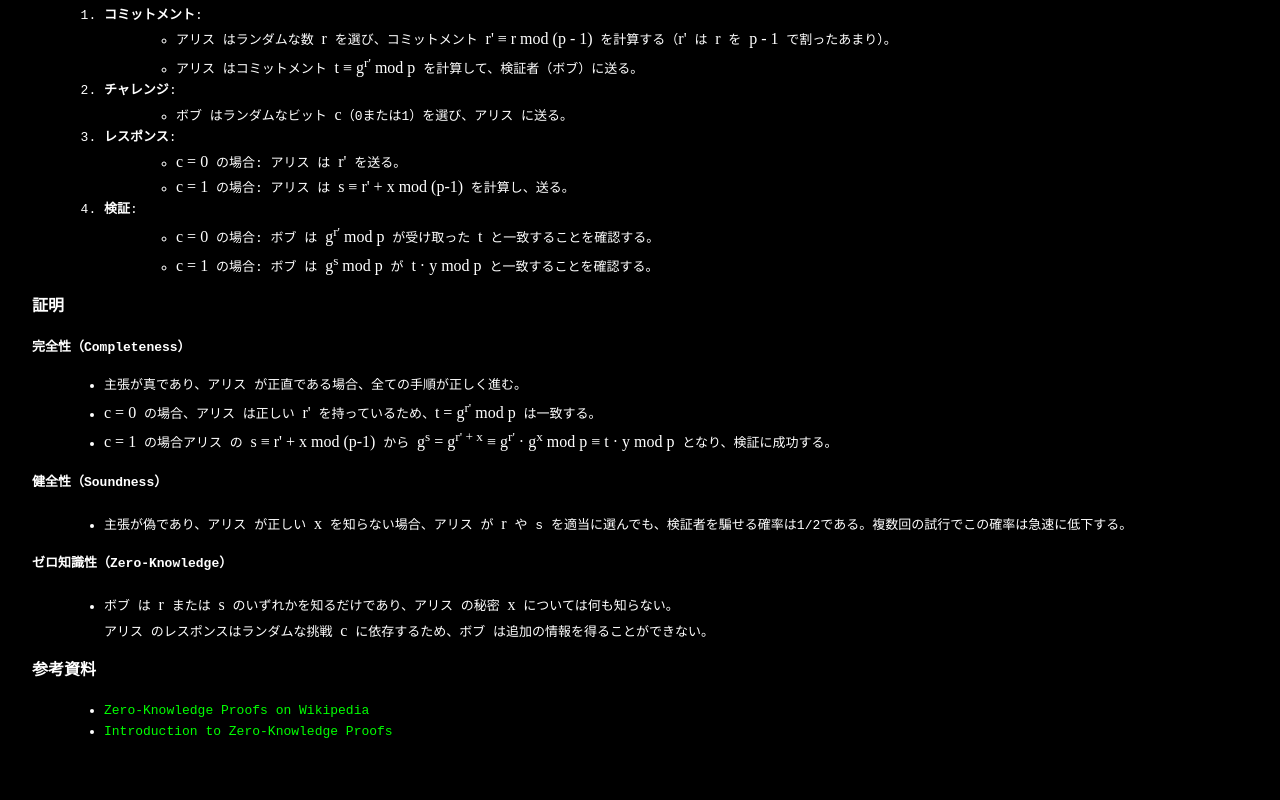
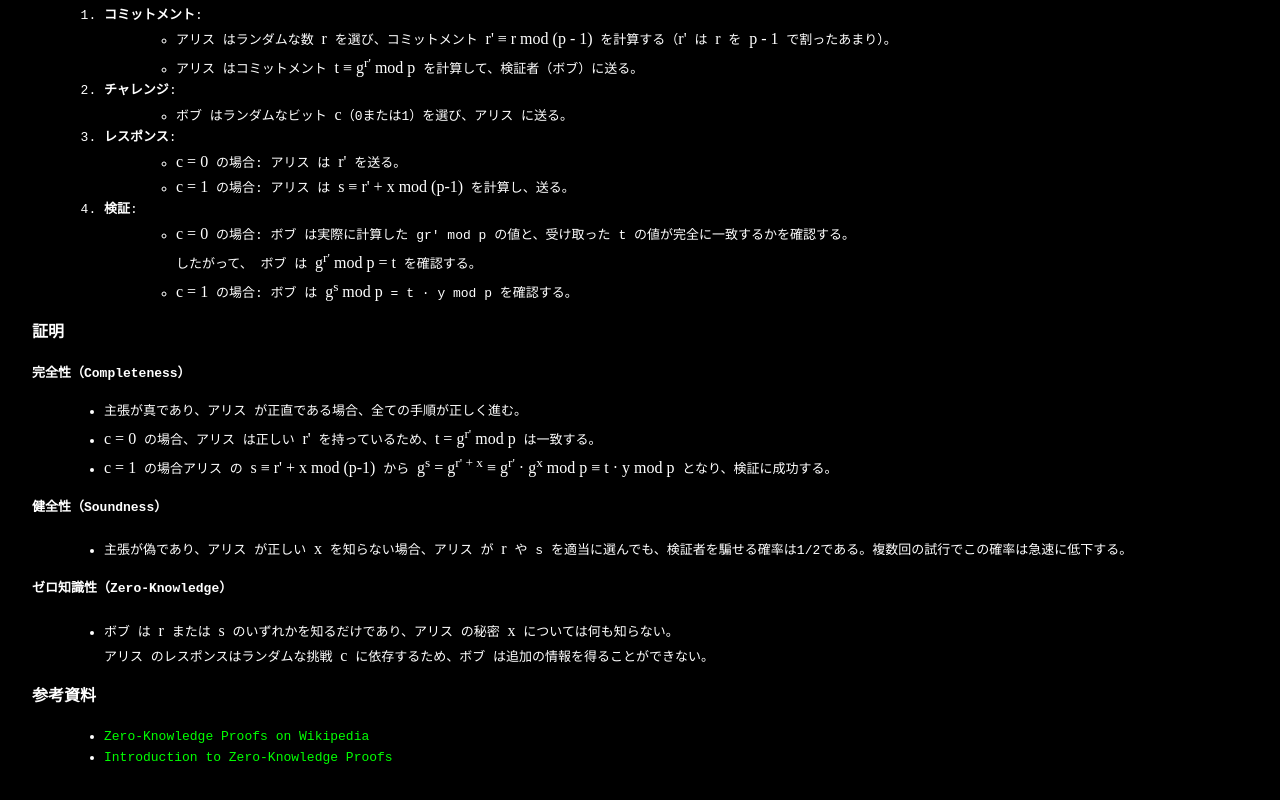
Before and after one commit to takeru-server/zero-knowledge-proof, a plain HTML site: page index.html in a window 1280 px wide. Shown: the part 1298-2098 px from the top of the page. Before the commit the page ends 2073 px from the top, so only its background shows below. Drawn offline with nearby package versions, Linux system fonts and the light colour scheme.

Commit message:
Update index.html

```diff
--- a/index.html
+++ b/index.html
@@ -194,17 +194,15 @@
           <strong>検証</strong>:
           <ul>
             <li>
-              <span style="font-family: serif">c = 0</span> の場合: ボブ は
-              <span style="font-family: serif">g<sup>r'</sup> mod p</span>
-              が受け取った
-              <span style="font-family: serif">t</span>
-              と一致することを確認する。<br />
+              <span style="font-family: serif">c = 0</span> の場合:  ボブ は実際に計算した gr' mod p の値と、受け取った t の値が完全に一致するかを確認する。<br>
+              したがって、 ボブ は
+              <span style="font-family: serif">g<sup>r'</sup> mod p = t</span>
+              を確認する。<br />
             </li>
             <li>
               <span style="font-family: serif">c = 1</span> の場合: ボブ は
-              <span style="font-family: serif">g<sup>s</sup> mod p</span> が
-              <span style="font-family: serif">t · y mod p</span>
-              と一致することを確認する。
+              <span style="font-family: serif">g<sup>s</sup> mod p</span> = t · y mod p</span>
+              を確認する。
             </li>
           </ul>
         </li>
```
